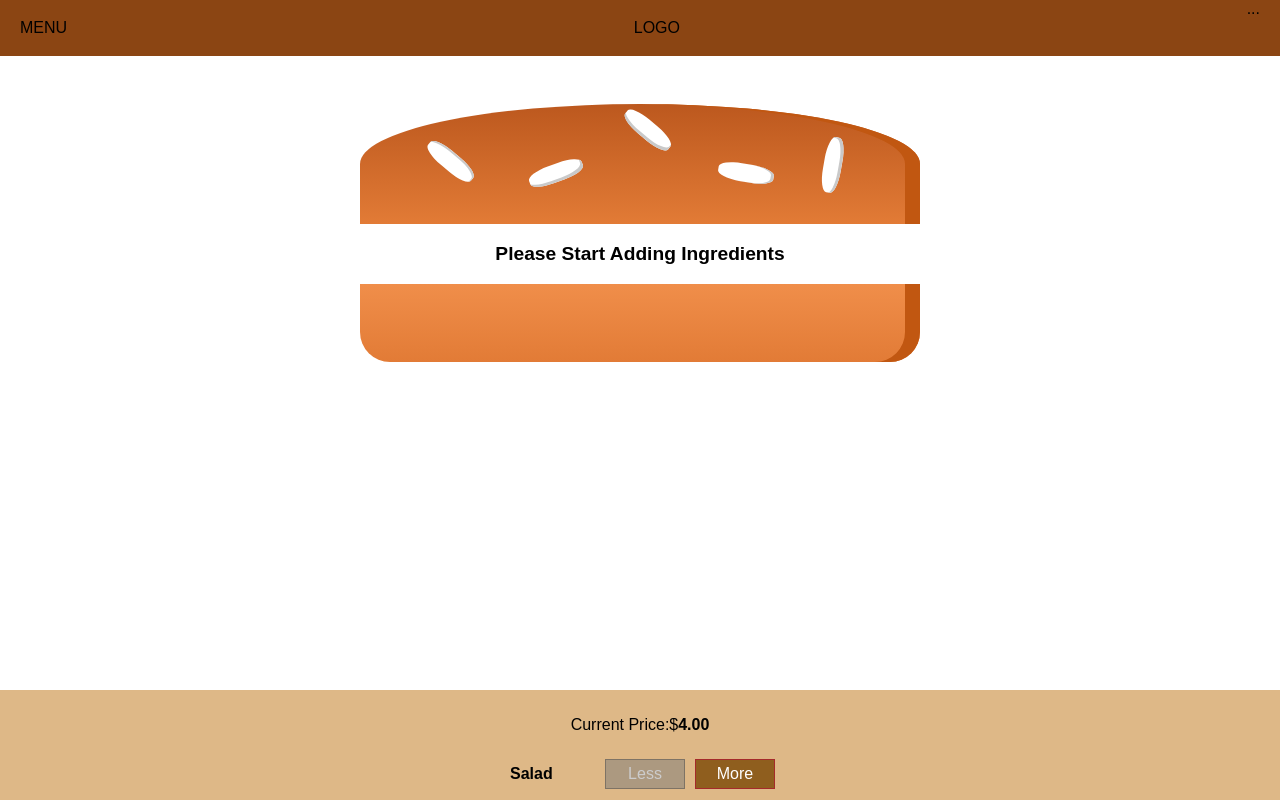
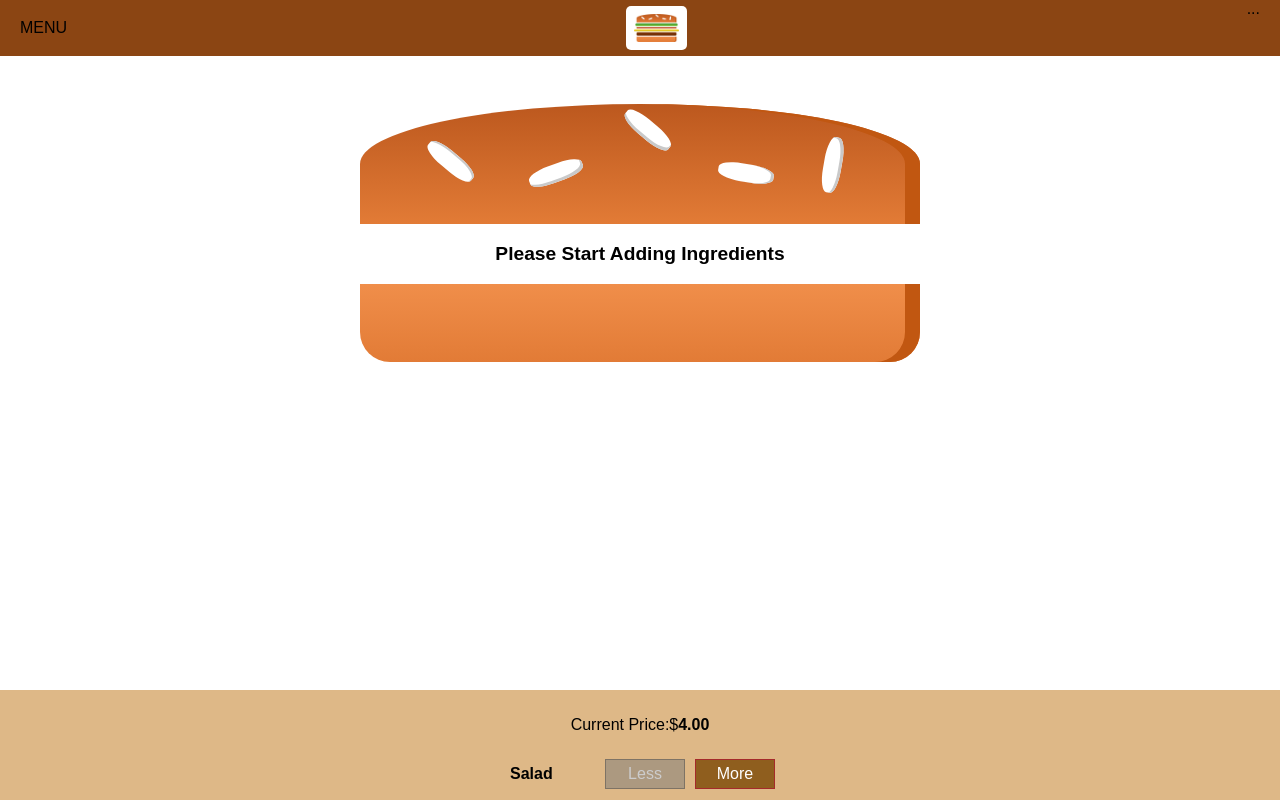
Before and after one commit to Nachiket75/ReactIntro, a React app: page / in a window 1280 px wide. Shown: the top 800 px of the page. Built offline with nearby package versions, Linux system fonts and the light colour scheme; a web font is replaced by a local one.

Commit message:
Aded burger logo in the toolbar.

```diff
--- /dev/null
+++ b/src/components/Logo/Logo.css
@@ -0,0 +1,11 @@
+.Logo{
+    background-color:white;
+    padding: 8px;
+    height: 80%;
+    box-sizing:border-box;
+    border-radius: 5px;
+}
+
+.Logo img{
+    height: 100%;
+}
--- /dev/null
+++ b/src/components/Logo/Logo.js
@@ -0,0 +1,10 @@
+import React from 'react'
+import burgerLogo from '../../assets/burger-logo.png'
+import classes from './Logo.css'
+const logo = () =>(
+    <div className={classes.Logo}>
+        <img src={burgerLogo} alt="Burger"/>
+    </div>
+)
+
+export default logo;
--- a/src/components/Navigation/Toolbar/Toolbar.js
+++ b/src/components/Navigation/Toolbar/Toolbar.js
@@ -1,10 +1,11 @@
 import React from 'react'
 import classes from './Toolbar.css'
+import LOGO from '../../Logo/Logo'
 
 const toolbar = (props) =>(
     <header className={classes.Toolbar}>
         <div>MENU</div>
-        <div>LOGO</div>
+        <LOGO/>
         <nav>...</nav>
     </header>
 
```
Also changed, not shown: src/assets/burger-logo.png (added).
